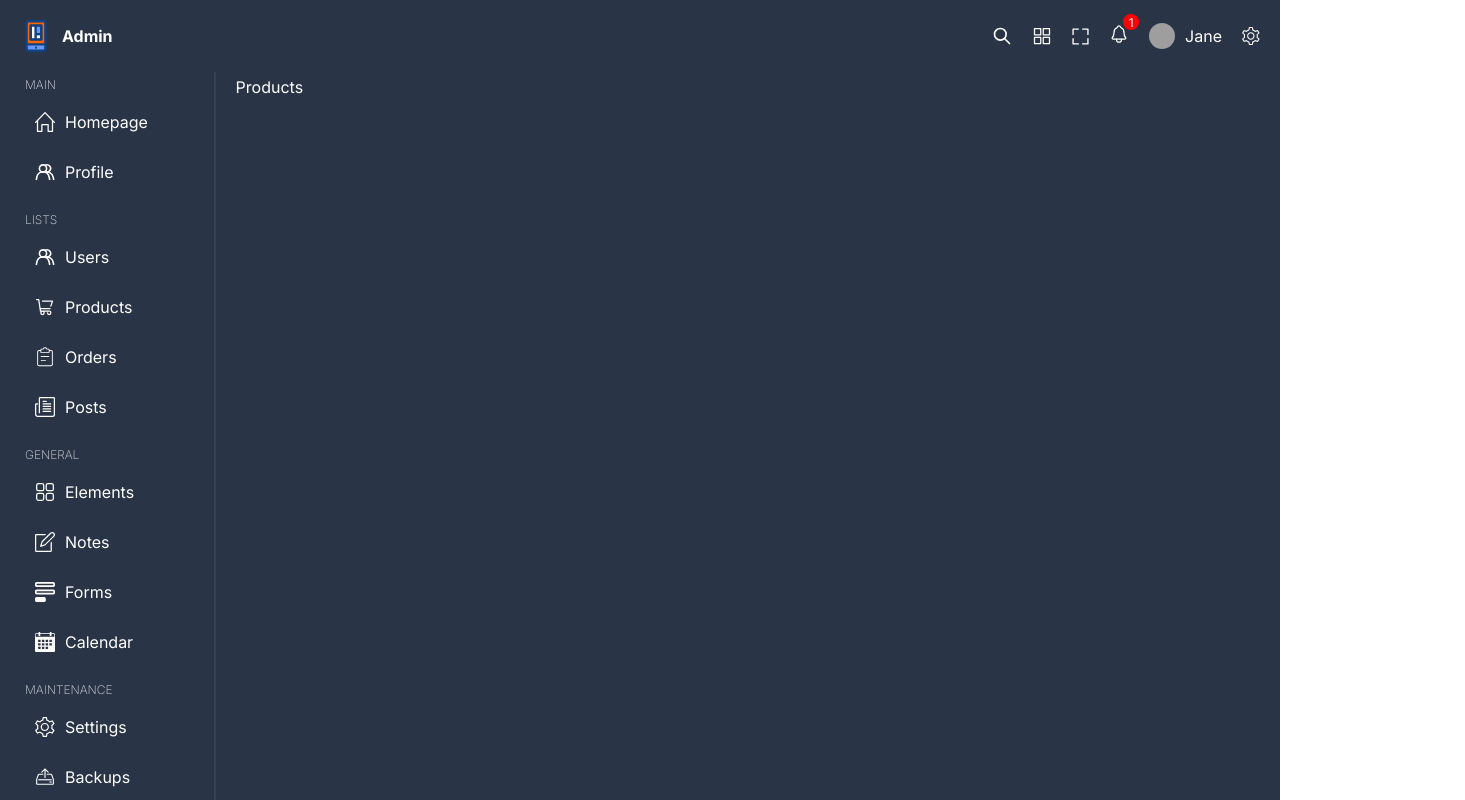
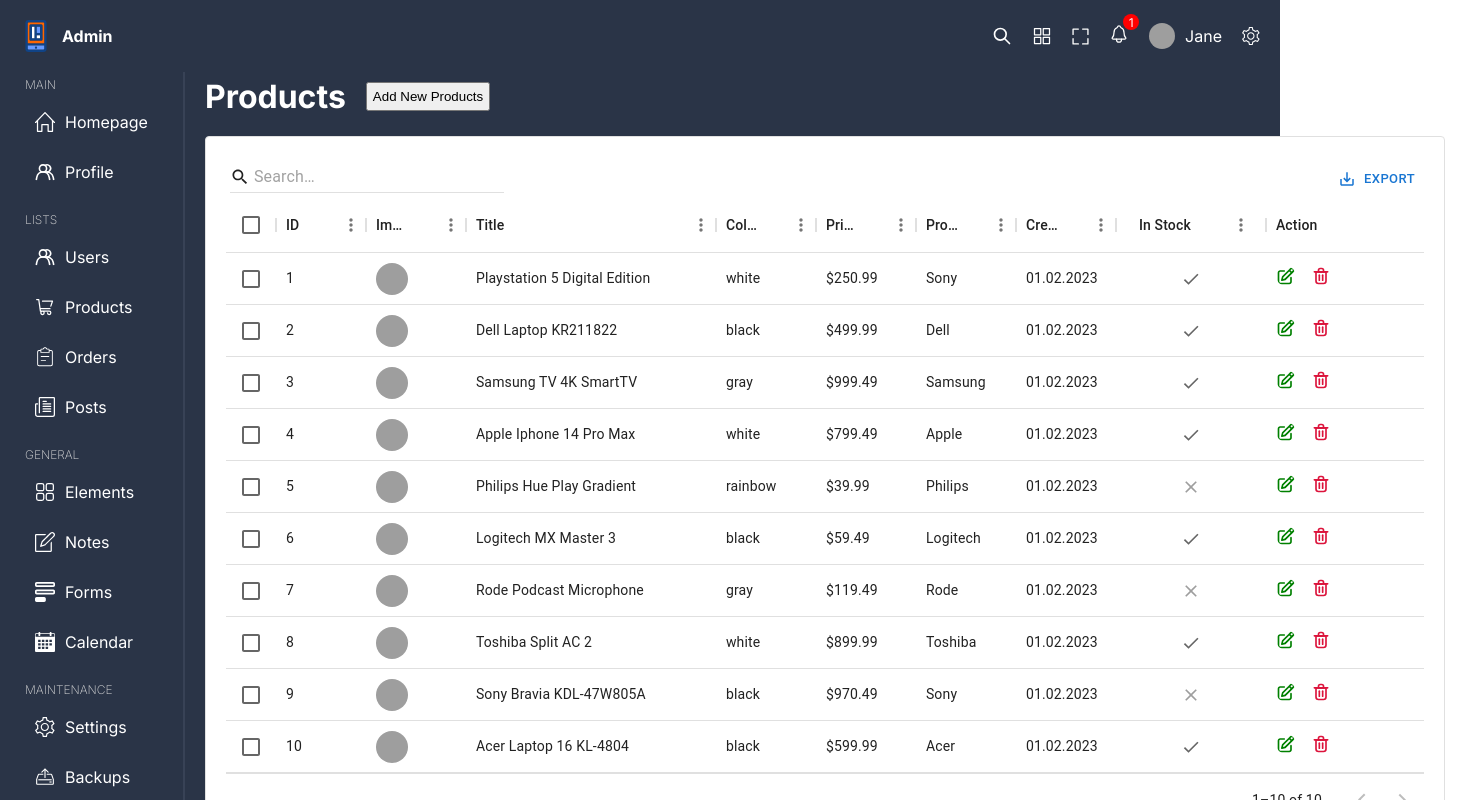
Before and after one commit to tuan782000/Admin_Dashboard_React_TS, a React (Vite) app: page /products in a window 1280 px wide. Shown: the top 800 px of the page, 1465 px wide, since content can reach past the window. Built offline with nearby package versions, Linux system fonts and the light colour scheme; grey boxes are pictures that could not be loaded.

Commit message:
Modal Add New Item

```diff
--- /dev/null
+++ b/src/components/add/Add.tsx
@@ -0,0 +1,36 @@
+import { GridColDef } from '@mui/x-data-grid';
+import './add.scss'
+
+type Props = {
+  slug: string;
+  columns: GridColDef[];
+  setOpen: React.Dispatch<React.SetStateAction<boolean>>;
+}
+
+const Add = (props:Props) => {
+  const handleSubmit = (e: React.FormEvent<HTMLFormElement>) => {
+    e.preventDefault();
+
+    // add new item
+    // axios.post(`/api/${slug}s`,{})
+  }
+  return (
+    <div className='add'>
+      <div className="modal">
+        <span className="close" onClick={() => props.setOpen(false)}>X</span>
+        <h1>Add new {props.slug}</h1>
+        <form action=""onSubmit={handleSubmit}>
+          {props.columns.filter(item => item.field !== "id" && item.field !== "img").map((column) => (
+            <div className='item'>
+              <label htmlFor="">{column.headerName}</label>
+              <input type={column.type} placeholder={column.field} />
+            </div>
+          ))}
+          <button>Send</button>
+        </form>
+      </div>
+    </div>
+  )
+}
+
+export default Add
--- /dev/null
+++ b/src/components/add/add.scss
@@ -0,0 +1,66 @@
+@import "../../styles/variables.scss";
+.add {
+    width: 100%;
+    height: 100%;
+    position: absolute;
+    top: 0;
+    left: 0;
+    background-color: rgba(0, 0, 0, 0.724);
+
+    display: flex;
+    align-items: center;
+    justify-content: center;
+
+    .modal {
+        padding: 50px;
+        border-radius: 10px;
+        background-color: $main-bg;
+        position: relative;
+
+        h1 {
+            margin-bottom: 40px;
+            font-size: 24px;
+            color: $soft-color;
+        }
+
+        .close {
+            position: absolute;
+            top: 10px;
+            right: 10px;
+            cursor: pointer;
+        }
+
+        form {
+            display: flex;
+            flex-wrap: wrap;
+            max-width: 500px;
+            justify-content: space-between;
+
+            .item {
+                width: 40%;
+                display: flex;
+                flex-direction: column;
+                gap: 10px;
+                margin-bottom: 20px;
+            }
+
+            label {
+                font-size: 14px;
+            }
+
+            input {
+                padding: 10px;
+                background-color: transparent;
+                color: white;
+                outline: none;
+                border: 1px solid $soft-color;
+                border-radius: 3px;
+            }
+        }
+        button {
+            width: 100%;
+            padding: 10px;
+            cursor: pointer;
+        }
+    }
+}
--- a/src/pages/products/products.scss
+++ b/src/pages/products/products.scss
@@ -1,3 +1,13 @@
 .products {
+    .info {
+        display: flex;
+        align-items: center;
+        gap: 20px;
+        margin-bottom: 20px;
 
+        button {
+            padding: 5px;
+            cursor: pointer;
+        }
+    }
 }
--- a/src/pages/products/products.tsx
+++ b/src/pages/products/products.tsx
@@ -1,8 +1,69 @@
+import { useState } from 'react'
 import './products.scss'
+import DataTable from '../../components/dataTable/DataTable'
+import Add from '../../components/add/Add'
+import { GridColDef } from '@mui/x-data-grid';
+import { products } from '../../data';
+
+const columns: GridColDef[] = [
+  { field: "id", headerName: "ID", width: 90 },
+  {
+    field: "img",
+    headerName: "Image",
+    width: 100,
+    renderCell: (params) => {
+      return <img src={params.row.img || "/noavatar.png"} alt="" />;
+    },
+  },
+  {
+    field: "title",
+    type: "string",
+    headerName: "Title",
+    width: 250,
+  },
+  {
+    field: "color",
+    type: "string",
+    headerName: "Color",
+    width: 100,
+  },
+  {
+    field: "price",
+    type: "string",
+    headerName: "Price",
+    width: 100,
+  },
+  {
+    field: "producer",
+    headerName: "Producer",
+    type: "string",
+    width: 100,
+  },
+  {
+    field: "createdAt",
+    headerName: "Created At",
+    width: 100,
+    type: "string",
+  },
+  {
+    field: "inStock",
+    headerName: "In Stock",
+    width: 150,
+    type: "boolean",
+  },
+];
 
 const Products = () => {
+  const [open, setOpen] = useState(false)
   return (
-    <div className='products'>Products</div>
+    <div className='products'>
+      <div className="info">
+        <h1>Products</h1>
+        <button onClick={() => setOpen(true)}>Add New Products</button>
+      </div>
+      <DataTable slug="products" columns={columns} rows={products}/>
+      {open && <Add slug="product" columns={columns} setOpen={setOpen}/>}
+    </div>
   )
 }
 
--- a/src/pages/users/Users.tsx
+++ b/src/pages/users/Users.tsx
@@ -2,6 +2,8 @@
 import DataTable from '../../components/dataTable/DataTable'
 import './users.scss'
 import { userRows } from '../../data';
+import { useState } from 'react';
+import Add from '../../components/add/Add';
 
 // const columns: GridColDef[] = [
 //   { field: "id", headerName: "ID", width: 90 },
@@ -111,13 +113,15 @@
 ];
 
 const Users = () => {
+  const [open, setOpen] = useState(false)
   return (
     <div className='users'>
       <div className="info">
         <h1>Users</h1>
-        <button>Add New User</button>
+        <button onClick={() => setOpen(true)}>Add New User</button>
       </div>
       <DataTable slug="users" columns={columns} rows={userRows}/>
+      {open && <Add slug="user" columns={columns} setOpen={setOpen}/>}
     </div>
   )
 }
```
